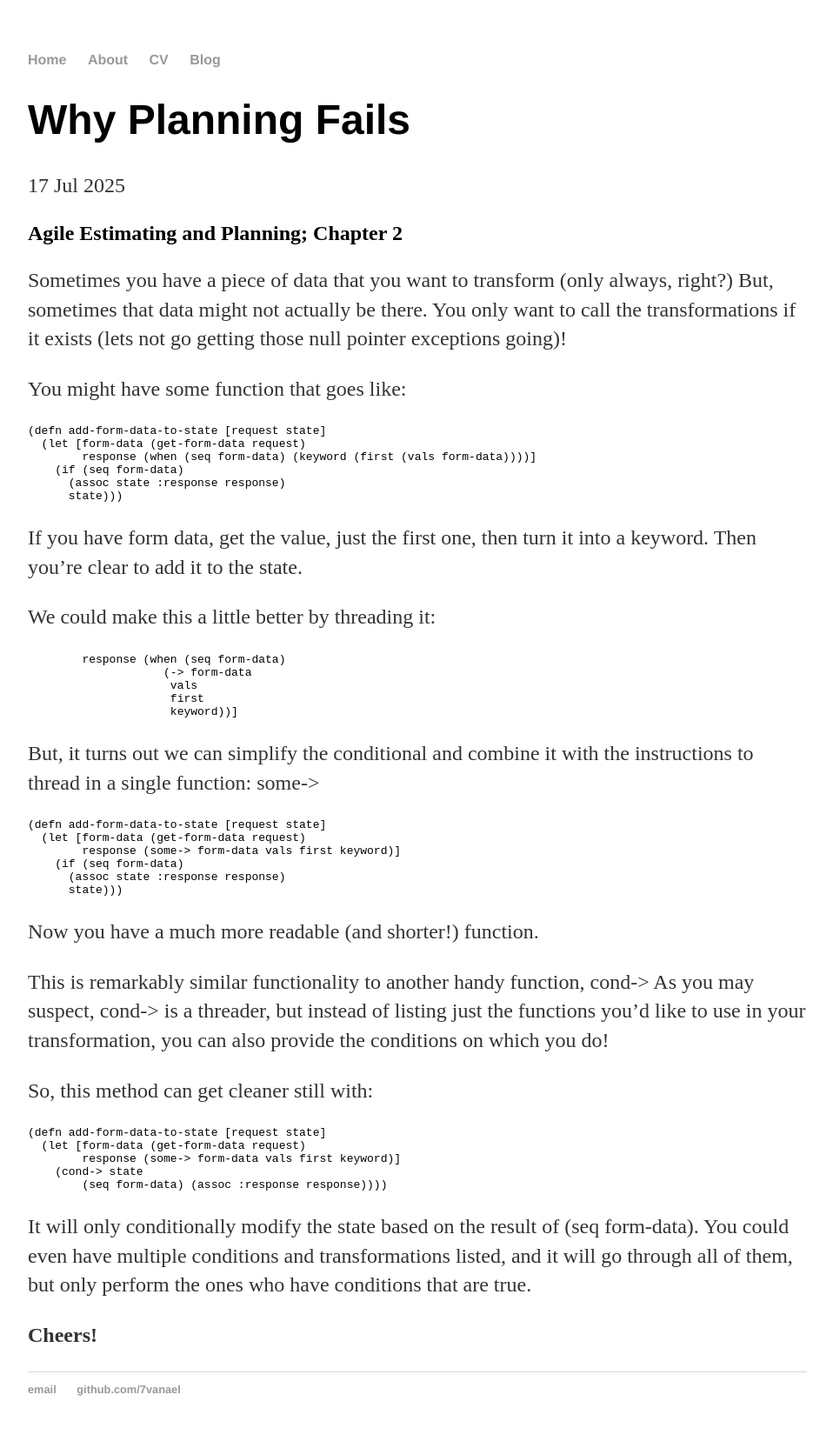
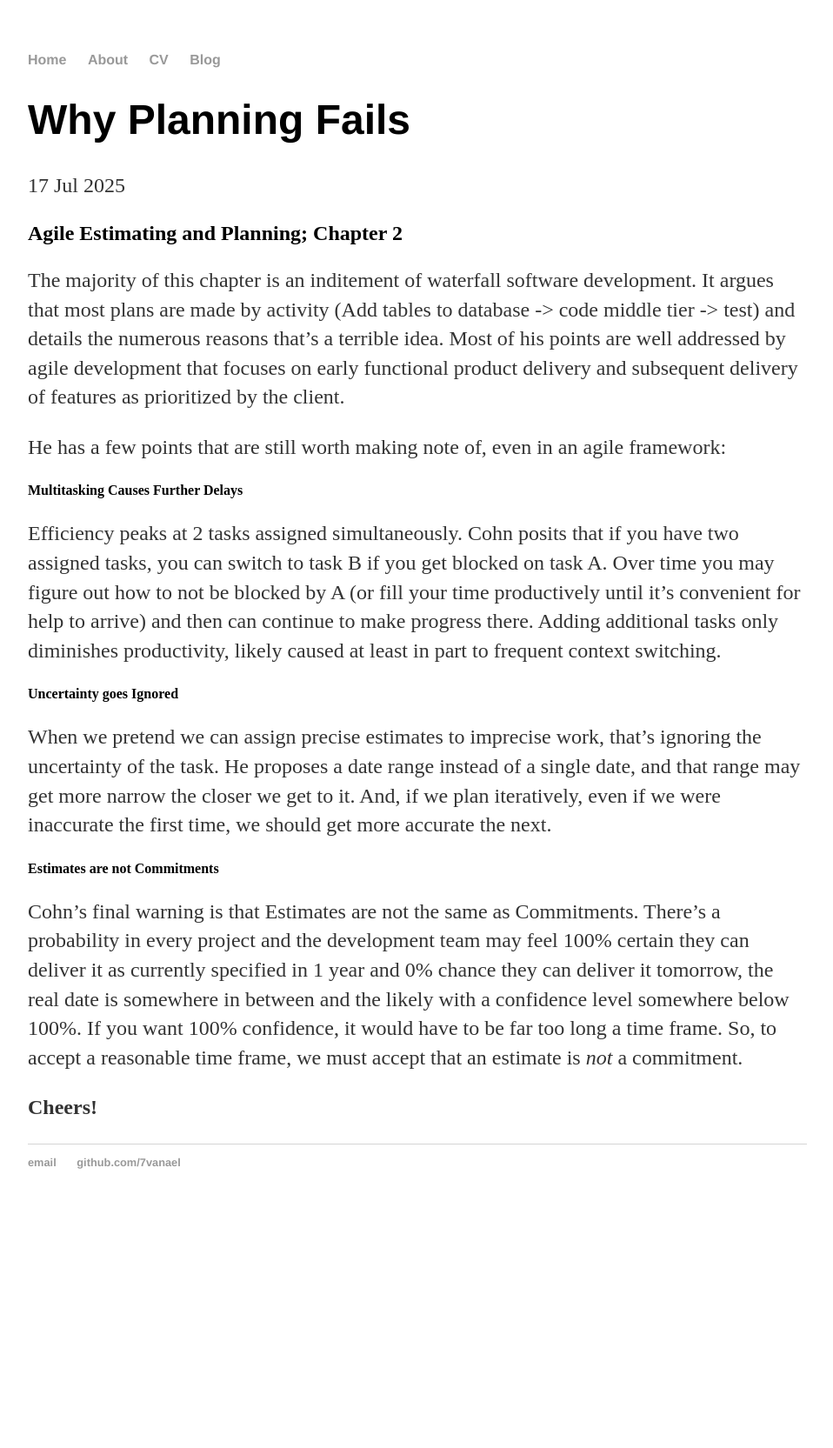
Before and after one commit to 7vanael/7vanael.github.io, a Jekyll site: the page built from _posts/2025-07-17-why-planning-fails.md, in a window 1280 px wide. Shown: the whole page at 87% size, without its empty margins (160-1118 px from the left). Built offline with Jekyll 4.4.1, drawn with Linux system fonts in a browser that asks for light colours; after the commit the page ends 1404 px from its top, so only the background shows below that.

Commit message:
whoops, missed one

`````diff
--- a/_posts/2025-07-17-why-planning-fails.md
+++ b/_posts/2025-07-17-why-planning-fails.md
@@ -6,61 +6,34 @@ date: 2025-07-17
 
 ## Agile Estimating and Planning; Chapter 2
 
-Sometimes you have a piece of data that you want to transform (only always, right?)
-But, sometimes that data might not actually be there. You only want to call the
-transformations if it exists (lets not go getting those null pointer exceptions going)!
+The majority of this chapter is an inditement of waterfall software development. It argues that most plans
+are made by activity (Add tables to database -> code middle tier -> test) and details the numerous reasons
+that's a terrible idea. Most of his points are well addressed by agile development that focuses on early
+functional product delivery and subsequent delivery of features as prioritized by the client.
 
-You might have some function that goes like:
-````
-(defn add-form-data-to-state [request state]
-  (let [form-data (get-form-data request)
-        response (when (seq form-data) (keyword (first (vals form-data))))]
-    (if (seq form-data)
-      (assoc state :response response)
-      state)))
-````
-If you have form data, get the value, just the first one, then turn it into a keyword.
-Then you're clear to add it to the state.
+He has a few points that are still worth making note of, even in an agile framework:
 
-We could make this a little better by threading it:
+#### Multitasking Causes Further Delays
+Efficiency peaks at 2 tasks assigned simultaneously. Cohn posits that if you have two assigned tasks,
+you can switch to task B if you get blocked on task A. Over time you may figure out how to not be blocked
+by A (or fill your time productively until it's convenient for help to arrive) and then can continue to
+make progress there. Adding additional tasks only diminishes productivity, likely caused at least in
+part to frequent context switching.
 
-````
-        response (when (seq form-data)
-                    (-> form-data
-                     vals
-                     first
-                     keyword))]
-````
-But, it turns out we can simplify the conditional and combine it with the instructions
-to thread in a single function: some->
+#### Uncertainty goes Ignored
+When we pretend we can assign precise estimates to imprecise work, that's ignoring the uncertainty
+of the task. He proposes a date range instead of a single date, and that range may get more narrow
+the closer we get to it. And, if we plan iteratively, even if we were inaccurate the first time,
+we should get more accurate the next.
 
-````
-(defn add-form-data-to-state [request state]
-  (let [form-data (get-form-data request)
-        response (some-> form-data vals first keyword)]
-    (if (seq form-data)
-      (assoc state :response response)
-      state)))
-````
 
-Now you have a much more readable (and shorter!) function.
-
-This is remarkably similar functionality to another handy function, cond->
-As you may suspect, cond-> is a threader, but instead of listing just the functions
-you'd like to use in your transformation, you can also provide the conditions on which you do!
-
-So, this method can get cleaner still with:
-
-````
-(defn add-form-data-to-state [request state]
-  (let [form-data (get-form-data request)
-        response (some-> form-data vals first keyword)]
-    (cond-> state
-        (seq form-data) (assoc :response response))))
-````
-It will only conditionally modify the state based on the result of (seq form-data). You
-could even have multiple conditions and transformations listed, and it will go through all of them,
-but only perform the ones who have conditions that are true.
+#### Estimates are not Commitments
+Cohn's final warning is that Estimates are not the same as Commitments. There's a probability in every
+project and the development team may feel 100% certain they can deliver it as currently specified in 1
+year and 0% chance they can deliver it tomorrow, the real date is somewhere in between and the
+ likely with a confidence level somewhere below 100%. If you want 100% confidence, it would have to be
+far too long a time frame. So, to accept a reasonable time frame, we must accept that an estimate is
+_not_ a commitment.
 
 
 **Cheers!**
`````
